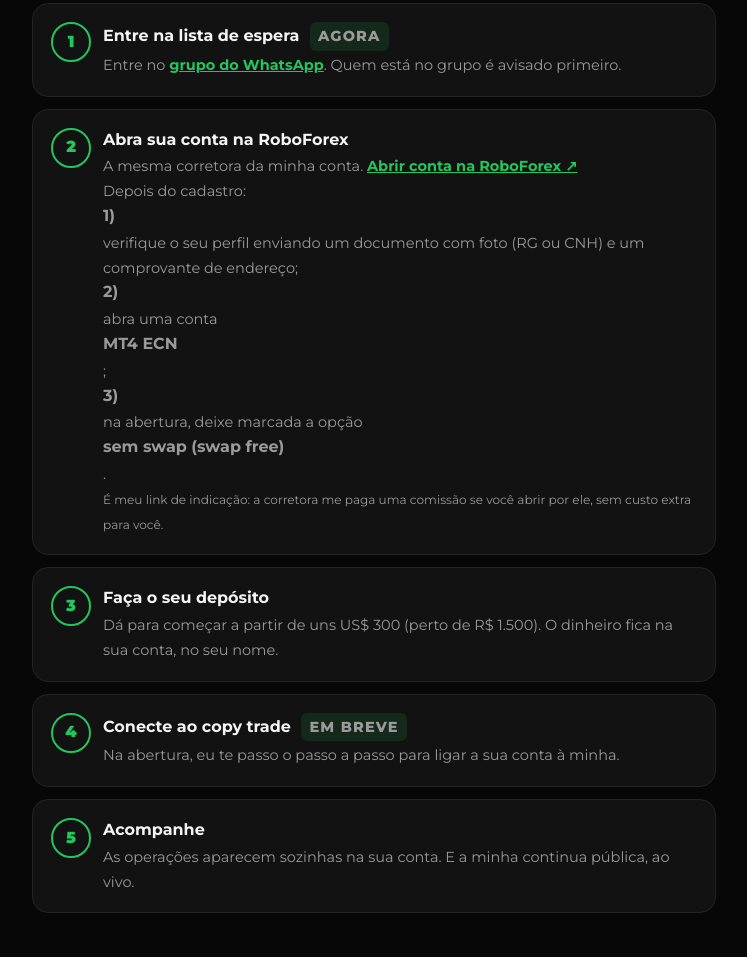
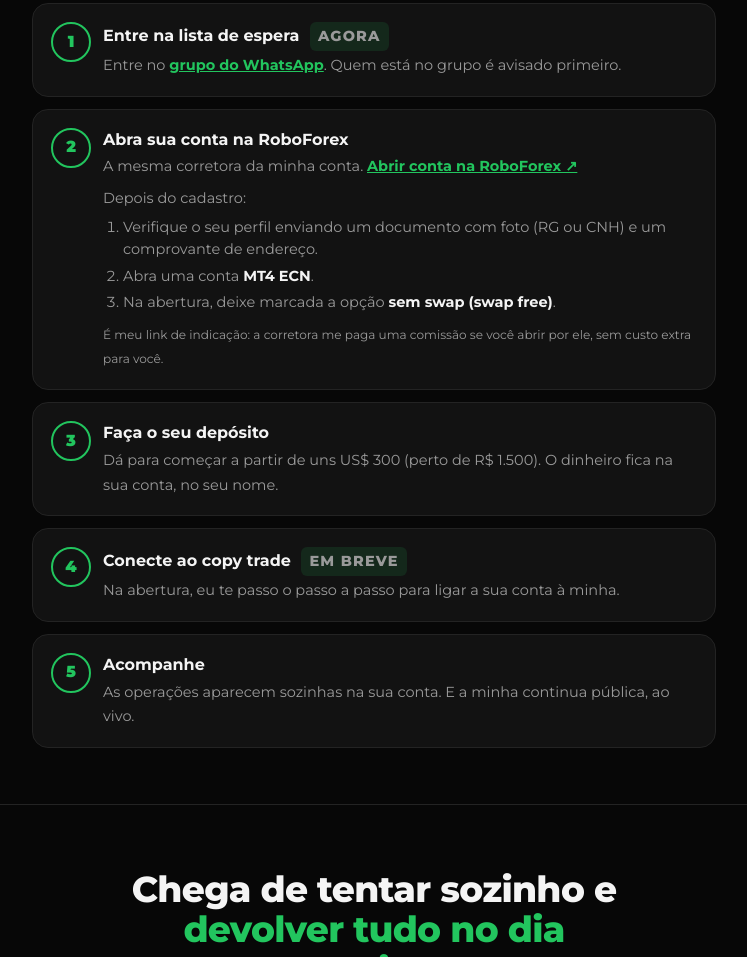
Before and after one commit to allisoncord-cpu/resultados, a plain HTML site: page swing.html in a window 1280 px wide. Shown: the part 3599-4556 px from the top of the page, without its empty margins (266-1013 px from the left). Drawn offline with Linux system fonts and the light colour scheme.

Commit message:
Página swing: lista do passo a passo da conta

```diff
--- a/swing.html
+++ b/swing.html
@@ -167,7 +167,7 @@ footer{text-align:center;color:var(--ink2);font-size:12px;padding:28px 0 40px}
     <h2>O passo a passo <em>vai ser simples</em></h2>
     <div class="passos">
       <div class="passo"><b>Entre na lista de espera <span class="tag">agora</span></b><span>Entre no <a href="https://chat.whatsapp.com/IlZBVR45fd42ztf4DkR9wu" target="_blank" rel="noopener" style="color:var(--verde);font-weight:700">grupo do WhatsApp</a>. Quem está no grupo é avisado primeiro.</span></div>
-      <div class="passo"><b>Abra sua conta na RoboForex</b><span>A mesma corretora da minha conta. <a href="https://my.roboforex.com/pt/?a=awtp" target="_blank" rel="noopener" style="color:var(--verde);font-weight:700">Abrir conta na RoboForex ↗</a><br>Depois do cadastro: <b>1)</b> verifique o seu perfil enviando um documento com foto (RG ou CNH) e um comprovante de endereço; <b>2)</b> abra uma conta <b>MT4 ECN</b>; <b>3)</b> na abertura, deixe marcada a opção <b>sem swap (swap free)</b>.<br><small style="color:var(--ink2)">É meu link de indicação: a corretora me paga uma comissão se você abrir por ele, sem custo extra para você.</small></span></div>
+      <div class="passo"><b>Abra sua conta na RoboForex</b><span>A mesma corretora da minha conta. <a href="https://my.roboforex.com/pt/?a=awtp" target="_blank" rel="noopener" style="color:var(--verde);font-weight:700">Abrir conta na RoboForex ↗</a><span style="display:block;margin-top:8px">Depois do cadastro:</span><ol style="margin:6px 0 8px;padding-left:20px;display:grid;gap:4px"><li>Verifique o seu perfil enviando um documento com foto (RG ou CNH) e um comprovante de endereço.</li><li>Abra uma conta <strong style="color:var(--ink)">MT4 ECN</strong>.</li><li>Na abertura, deixe marcada a opção <strong style="color:var(--ink)">sem swap (swap free)</strong>.</li></ol><small style="color:var(--ink2)">É meu link de indicação: a corretora me paga uma comissão se você abrir por ele, sem custo extra para você.</small></span></div>
       <div class="passo"><b>Faça o seu depósito</b><span>Dá para começar a partir de uns US$ 300 (perto de R$ 1.500). O dinheiro fica na sua conta, no seu nome.</span></div>
       <div class="passo"><b>Conecte ao copy trade <span class="tag">em breve</span></b><span>Na abertura, eu te passo o passo a passo para ligar a sua conta à minha.</span></div>
       <div class="passo"><b>Acompanhe</b><span>As operações aparecem sozinhas na sua conta. E a minha continua pública, ao vivo.</span></div>
```
